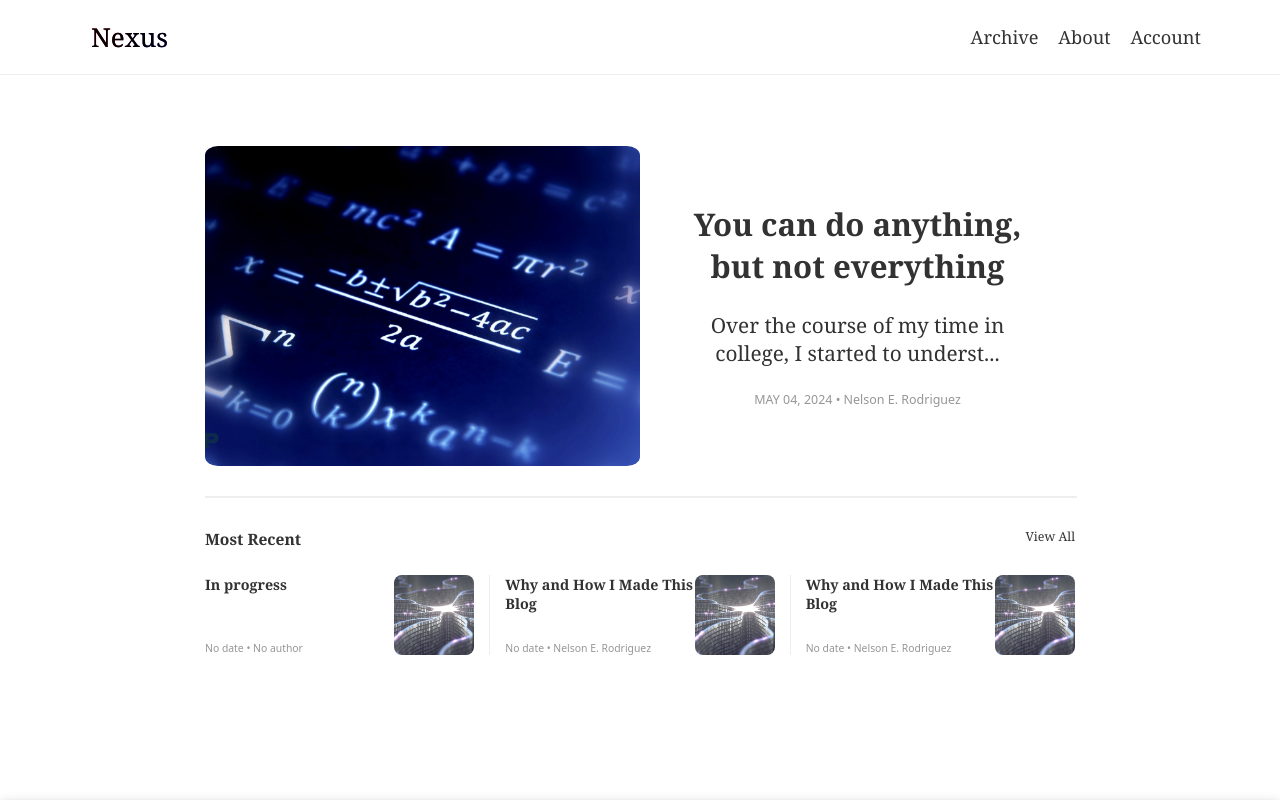
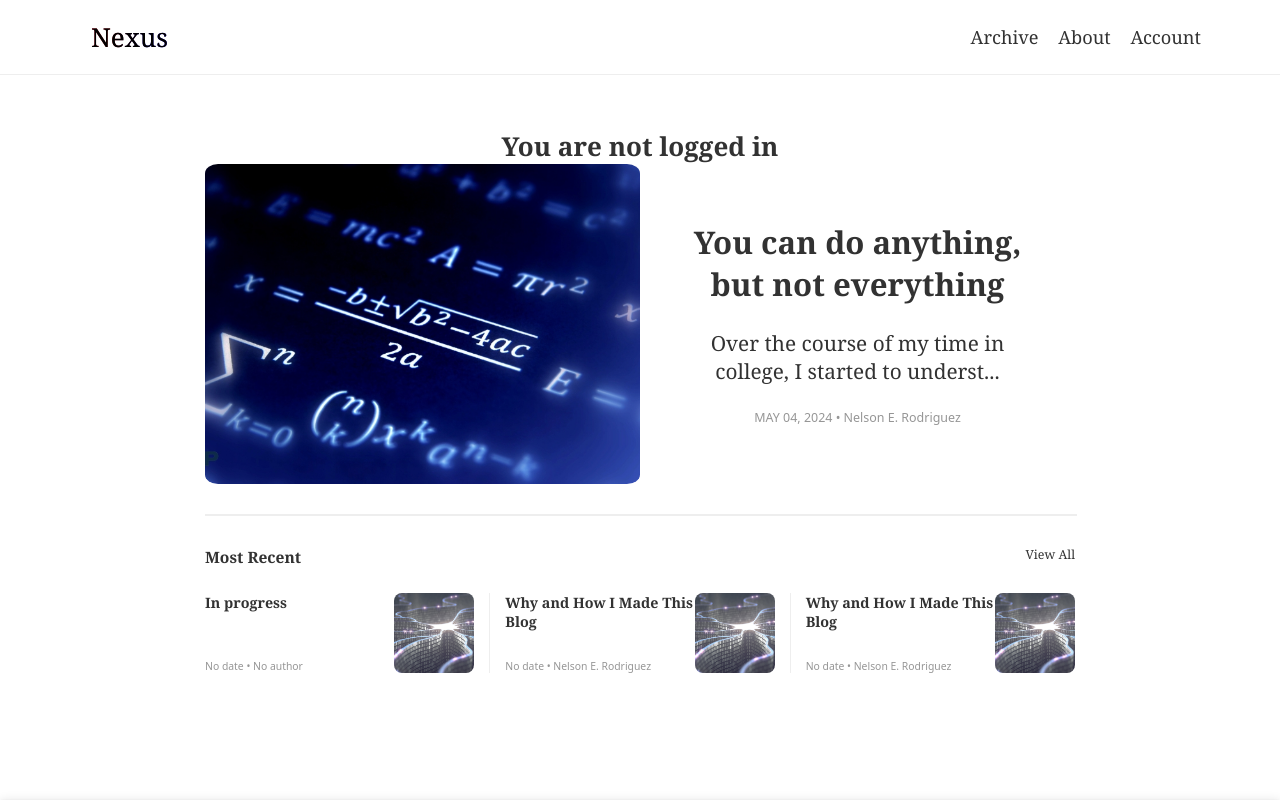
Before and after one commit to Yugenero/Nexus, a React (Create React App) app: page / in a window 1280 px wide. Shown: the top 800 px of the page. Built offline with nearby package versions, Linux system fonts and the light colour scheme; no server answers.

Commit message:
fixed fetch issue

```diff
--- /dev/null
+++ b/src/pages/components/LoggedInStatus.js
@@ -0,0 +1,33 @@
+import React, { useState, useEffect } from 'react';
+import axios from 'axios';
+
+function LoggedInStatus() {
+  const [isLoggedIn, setIsLoggedIn] = useState(false);
+  const [username, setUsername] = useState('');
+
+  useEffect(() => {
+    checkLoginStatus();
+  }, []);
+
+  const checkLoginStatus = async () => {
+    try {
+      const response = await axios.get('http://localhost:3000/isLoggedIn');
+      setIsLoggedIn(response.data.isLoggedIn);
+      setUsername(response.data.username);
+    } catch (error) {
+      console.error('Error checking login status:', error);
+    }
+  };
+
+  return (
+    <div>
+      {isLoggedIn ? (
+        <div>{username} is logged in</div>
+      ) : (
+        <div>You are not logged in</div>
+      )}
+    </div>
+  );
+}
+
+export default LoggedInStatus;
--- a/src/pages/home.js
+++ b/src/pages/home.js
@@ -11,6 +11,7 @@ import { animateImage, resetAnimateImage } from "./animations/homeAnimations";
 import { linkSlideIn } from "./animations/homeAnimations";
 import { useLocation } from "react-router-dom";
 import { LoginPopover } from "./components/popOvers";
+import LoggedInStatus from "./components/LoggedInStatus";
 import './styles/home.css';
 
 const styles = makeStyles(() => ({
@@ -95,6 +96,7 @@ function Home() {
 			<div className="home_ui_container">
 				<div className="hc">
 
+				<LoggedInStatus/>
 
 				<Link className="hc_recent" onLoad={linkSlideIn} to={`/p/${recentPost0.id}`}
 				onMouseEnter={animateImage}
--- a/src/pages/login.js
+++ b/src/pages/login.js
@@ -71,7 +71,7 @@ function LoginField() {
 				console.log("Error finding user in the database");
 				setErrorMessage('User not found');
 				setIsLoading(false);
-			})
+			});
 	}
 
 	useEffect(() => {
```
